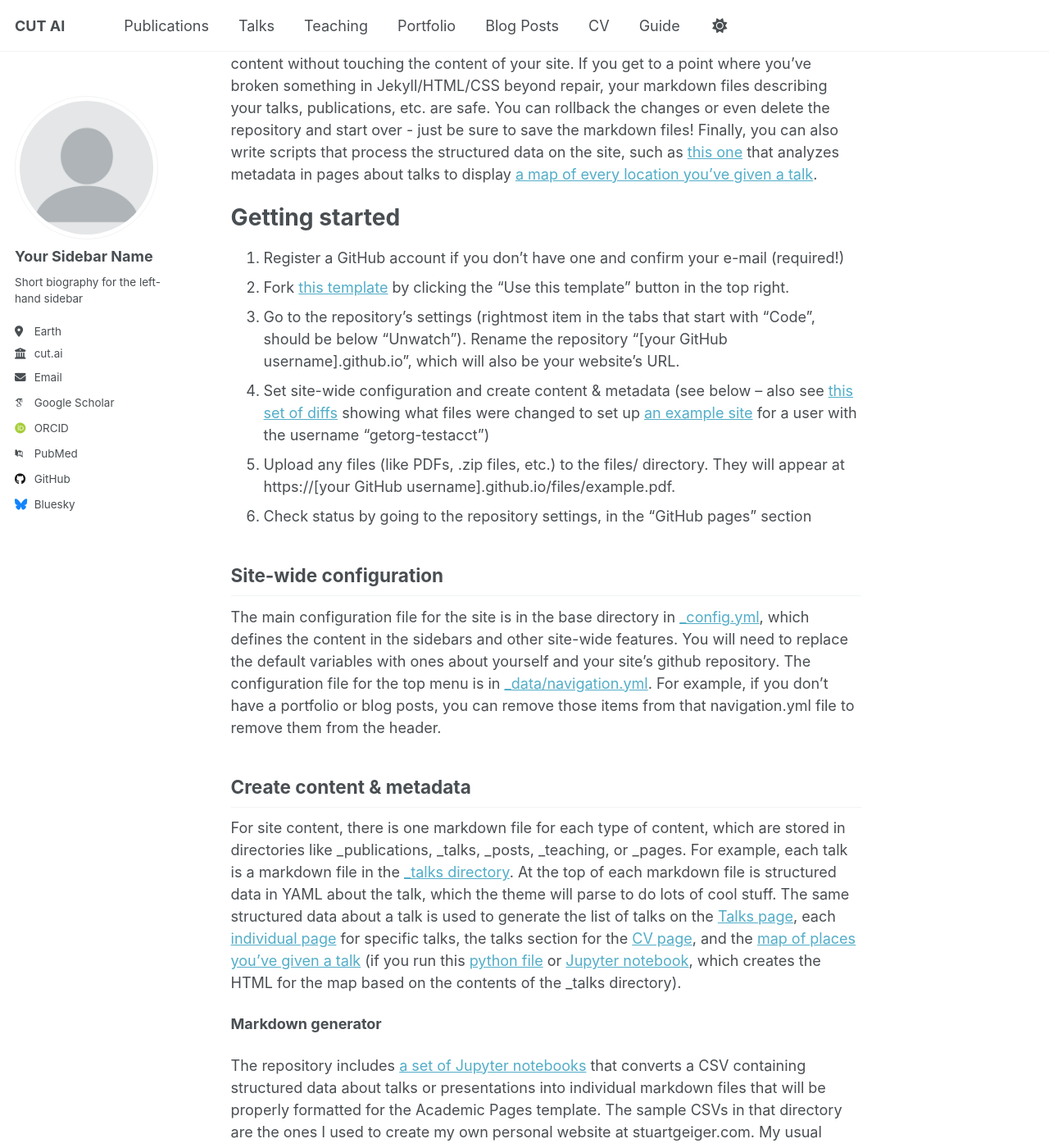
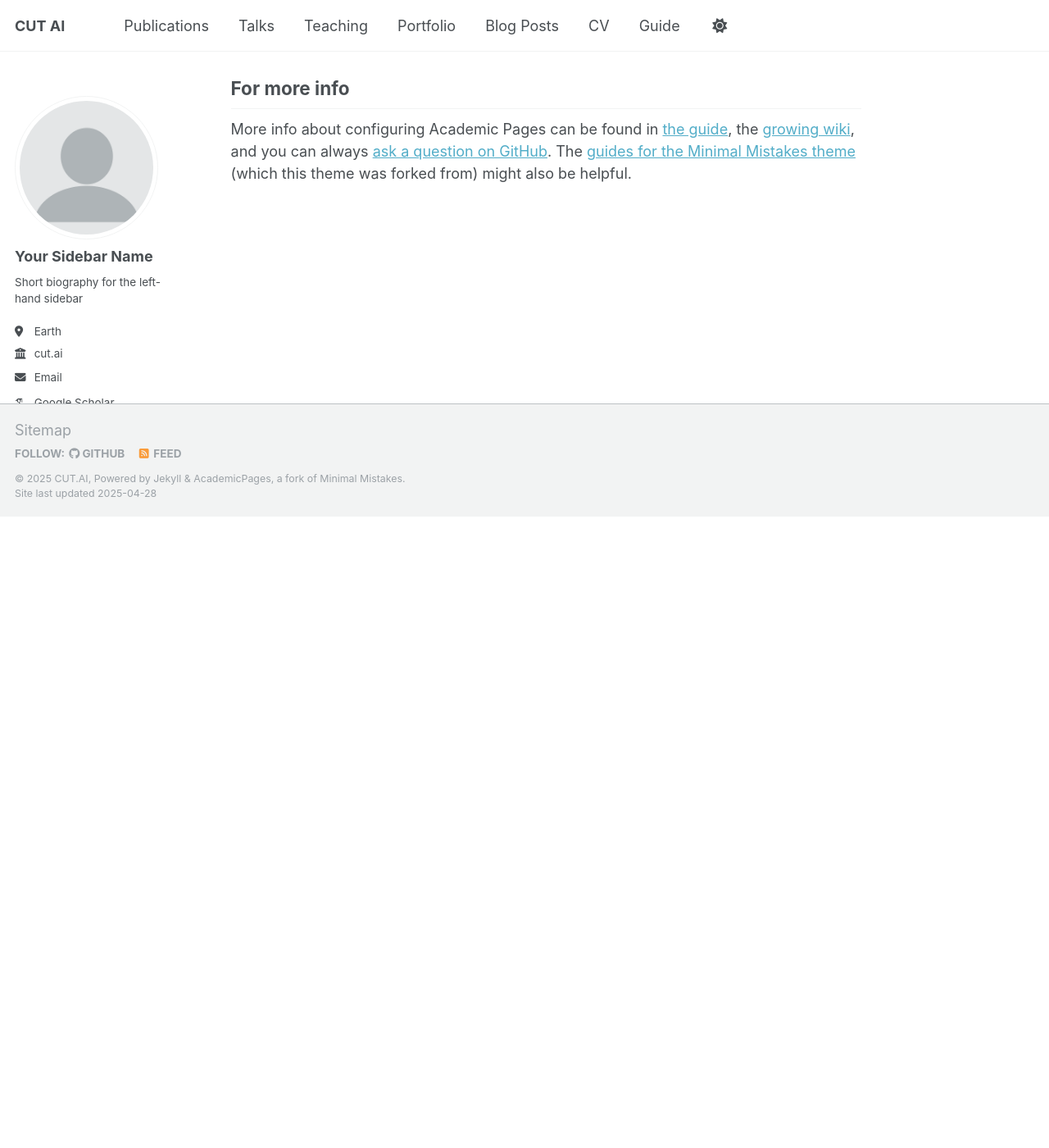
Before and after one commit to happyBayes/happyBayes.github.io, a Jekyll site: the page built from _pages/about.md, in a window 1280 px wide and 1400 px high, scrolled down 2075 px. Shown: the whole window at 82% size. Built offline with Jekyll 4.4.1, drawn with Linux system fonts in a browser that asks for light colours; some web fonts are replaced; after the commit the page ends 2705 px from its top, so only the background shows below that; some of the changed text lies outside the part shown.

Commit message:
Update about.md

```diff
--- a/_pages/about.md
+++ b/_pages/about.md
@@ -1,13 +1,12 @@
 ---
 permalink: /
-title: "Academic Pages is a ready-to-fork GitHub Pages template for academic personal websites"
+title: "CUT.AI Pages is a ready-to-fork GitHub Pages template for academic personal websites"
 author_profile: true
 redirect_from:
   - /about/
   - /about.html
 ---
 
-This is the front page of a website that is powered by the [Academic Pages template](https://github.com/academicpages/academicpages.github.io) and hosted on GitHub pages. [GitHub pages](https://pages.github.com) is a free service in which websites are built and hosted from code and data stored in a GitHub repository, automatically updating when a new commit is made to the repository. This template was forked from the [Minimal Mistakes Jekyll Theme](https://mmistakes.github.io/minimal-mistakes/) created by Michael Rose, and then extended to support the kinds of content that academics have: publications, talks, teaching, a portfolio, blog posts, and a dynamically-generated CV. You can fork [this template](https://github.com/academicpages/academicpages.github.io) right now, modify the configuration and markdown files, add your own PDFs and other content, and have your own site for free, with no ads!
 
 
 our roadmap
@@ -36,42 +45,6 @@ Leveraging Tencent Cloud's leading capabilities in elastic scaling, horizontal e
 Combining our team's extensive experience in ultra-large-scale projects with Tencent Cloud's technical advantages, we have designed a groundbreaking Backend-as-a-Service (BaaS) platform tailored for internet users. Featuring intelligent elastic architecture, embedded AI components, adaptive security systems, and a data intelligence hub, the platform is dedicated to providing secure, reliable, efficient, and customized backend infrastructure for individual and enterprise users, enabling rapid business deployment and scalable growth.
 
 
-
-A data-driven personal website
-======
-Like many other Jekyll-based GitHub Pages templates, Academic Pages makes you separate the website's content from its form. The content & metadata of your website are in structured markdown files, while various other files constitute the theme, specifying how to transform that content & metadata into HTML pages. You keep these various markdown (.md), YAML (.yml), HTML, and CSS files in a public GitHub repository. Each time you commit and push an update to the repository, the [GitHub pages](https://pages.github.com/) service creates static HTML pages based on these files, which are hosted on GitHub's servers free of charge.
-
-Many of the features of dynamic content management systems (like Wordpress) can be achieved in this fashion, using a fraction of the computational resources and with far less vulnerability to hacking and DDoSing. You can also modify the theme to your heart's content without touching the content of your site. If you get to a point where you've broken something in Jekyll/HTML/CSS beyond repair, your markdown files describing your talks, publications, etc. are safe. You can rollback the changes or even delete the repository and start over - just be sure to save the markdown files! Finally, you can also write scripts that process the structured data on the site, such as [this one](https://github.com/academicpages/academicpages.github.io/blob/master/talkmap.ipynb) that analyzes metadata in pages about talks to display [a map of every location you've given a talk](https://academicpages.github.io/talkmap.html).
-
-Getting started
-======
-1. Register a GitHub account if you don't have one and confirm your e-mail (required!)
-1. Fork [this template](https://github.com/academicpages/academicpages.github.io) by clicking the "Use this template" button in the top right.
-1. Go to the repository's settings (rightmost item in the tabs that start with "Code", should be below "Unwatch"). Rename the repository "[your GitHub username].github.io", which will also be your website's URL.
-1. Set site-wide configuration and create content & metadata (see below -- also see [this set of diffs](http://archive.is/3TPas) showing what files were changed to set up [an example site](https://getorg-testacct.github.io) for a user with the username "getorg-testacct")
-1. Upload any files (like PDFs, .zip files, etc.) to the files/ directory. They will appear at https://[your GitHub username].github.io/files/example.pdf.
-1. Check status by going to the repository settings, in the "GitHub pages" section
-
-Site-wide configuration
-------
-The main configuration file for the site is in the base directory in [_config.yml](https://github.com/academicpages/academicpages.github.io/blob/master/_config.yml), which defines the content in the sidebars and other site-wide features. You will need to replace the default variables with ones about yourself and your site's github repository. The configuration file for the top menu is in [_data/navigation.yml](https://github.com/academicpages/academicpages.github.io/blob/master/_data/navigation.yml). For example, if you don't have a portfolio or blog posts, you can remove those items from that navigation.yml file to remove them from the header.
-
-Create content & metadata
-------
-For site content, there is one markdown file for each type of content, which are stored in directories like _publications, _talks, _posts, _teaching, or _pages. For example, each talk is a markdown file in the [_talks directory](https://github.com/academicpages/academicpages.github.io/tree/master/_talks). At the top of each markdown file is structured data in YAML about the talk, which the theme will parse to do lots of cool stuff. The same structured data about a talk is used to generate the list of talks on the [Talks page](https://academicpages.github.io/talks), each [individual page](https://academicpages.github.io/talks/2012-03-01-talk-1) for specific talks, the talks section for the [CV page](https://academicpages.github.io/cv), and the [map of places you've given a talk](https://academicpages.github.io/talkmap.html) (if you run this [python file](https://github.com/academicpages/academicpages.github.io/blob/master/talkmap.py) or [Jupyter notebook](https://github.com/academicpages/academicpages.github.io/blob/master/talkmap.ipynb), which creates the HTML for the map based on the contents of the _talks directory).
-
-**Markdown generator**
-
-The repository includes [a set of Jupyter notebooks](https://github.com/academicpages/academicpages.github.io/tree/master/markdown_generator
-) that converts a CSV containing structured data about talks or presentations into individual markdown files that will be properly formatted for the Academic Pages template. The sample CSVs in that directory are the ones I used to create my own personal website at stuartgeiger.com. My usual workflow is that I keep a spreadsheet of my publications and talks, then run the code in these notebooks to generate the markdown files, then commit and push them to the GitHub repository.
-
-How to edit your site's GitHub repository
-------
-Many people use a git client to create files on their local computer and then push them to GitHub's servers. If you are not familiar with git, you can directly edit these configuration and markdown files directly in the github.com interface. Navigate to a file (like [this one](https://github.com/academicpages/academicpages.github.io/blob/master/_talks/2012-03-01-talk-1.md) and click the pencil icon in the top right of the content preview (to the right of the "Raw | Blame | History" buttons). You can delete a file by clicking the trashcan icon to the right of the pencil icon. You can also create new files or upload files by navigating to a directory and clicking the "Create new file" or "Upload files" buttons.
-
-Example: editing a markdown file for a talk
-![Editing a markdown file for a talk](/images/editing-talk.png)
-
 For more info
 ------
 More info about configuring Academic Pages can be found in [the guide](https://academicpages.github.io/markdown/), the [growing wiki](https://github.com/academicpages/academicpages.github.io/wiki), and you can always [ask a question on GitHub](https://github.com/academicpages/academicpages.github.io/discussions). The [guides for the Minimal Mistakes theme](https://mmistakes.github.io/minimal-mistakes/docs/configuration/) (which this theme was forked from) might also be helpful.
```
Also changed, not shown: other parts of _pages/about.md (+10 -0 lines).
